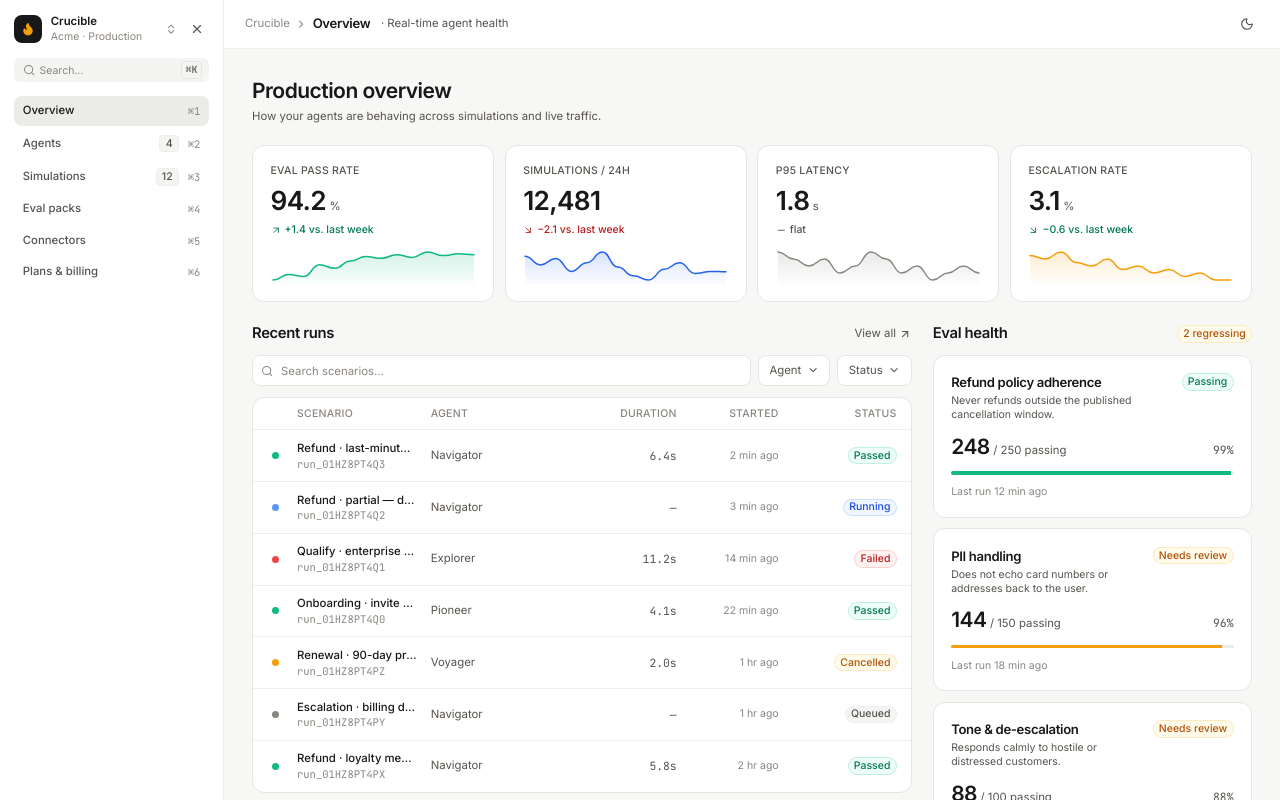
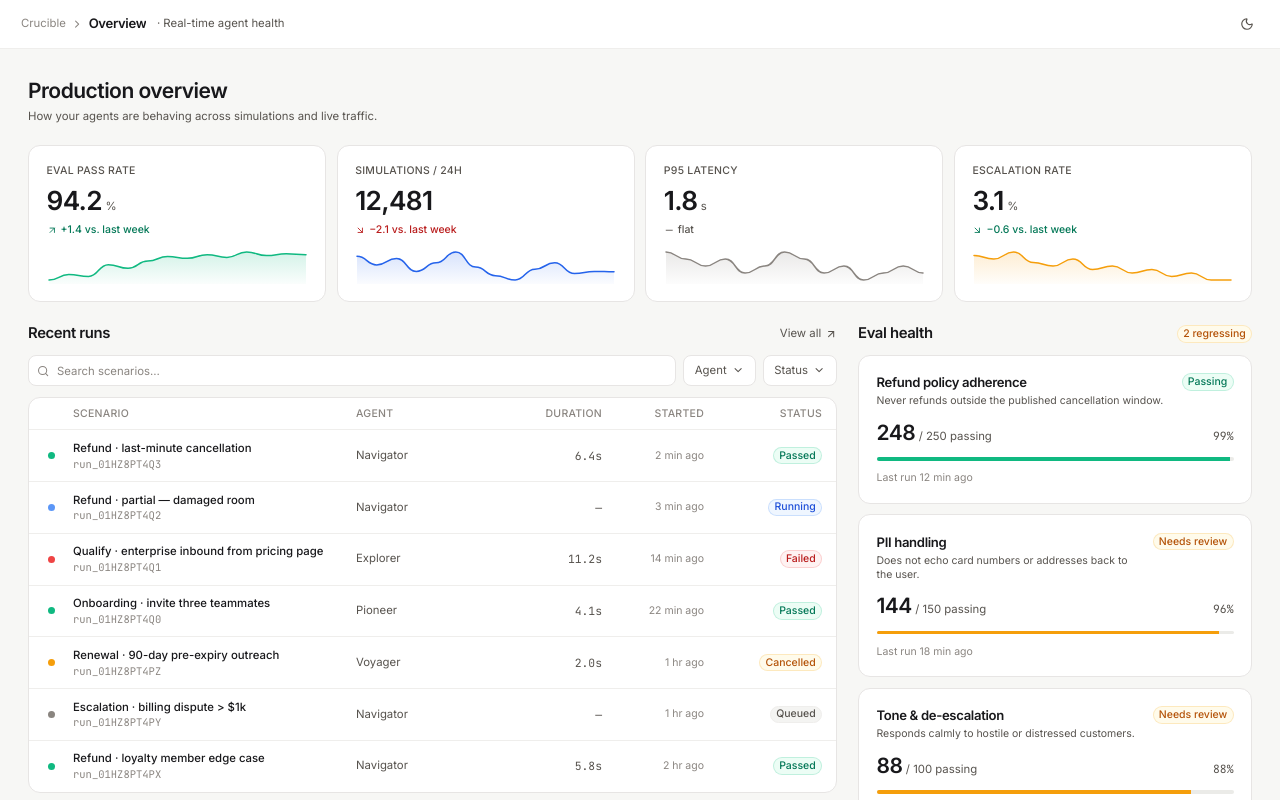
Before and after one commit to Soffi-Originals/crucible-demo, a React (Vite) app: page / in a window 1280 px wide. Shown: the top 800 px of the page. Built offline with nearby package versions, Linux system fonts and the light colour scheme.

Commit message:
AI: Edit src/components/views/AppShell.tsx

```diff
--- a/src/components/views/AppShell.tsx
+++ b/src/components/views/AppShell.tsx
@@ -44,8 +44,10 @@ export function AppShell({
 
       <aside
         className={cn(
-          'fixed inset-y-0 left-0 z-30 flex w-72 flex-col border-r border-(--color-border-subtle) bg-(--color-surface) shadow-(--shadow-lg) transition-transform duration-200 ease-out lg:static lg:z-auto lg:w-64 lg:shrink-0 lg:translate-x-0 lg:shadow-none',
-          sidebarOpen ? 'translate-x-0' : '-translate-x-full lg:translate-x-0',
+          'fixed inset-y-0 left-0 z-30 flex flex-col border-r border-(--color-border-subtle) bg-(--color-surface) shadow-(--shadow-lg) transition-all duration-200 ease-out lg:static lg:z-auto lg:shrink-0 lg:shadow-none lg:overflow-hidden',
+          sidebarOpen
+            ? 'w-72 translate-x-0 lg:w-64'
+            : '-translate-x-full w-72 lg:translate-x-0 lg:w-0 lg:border-r-0',
         )}
       >
         {sidebar}
```
